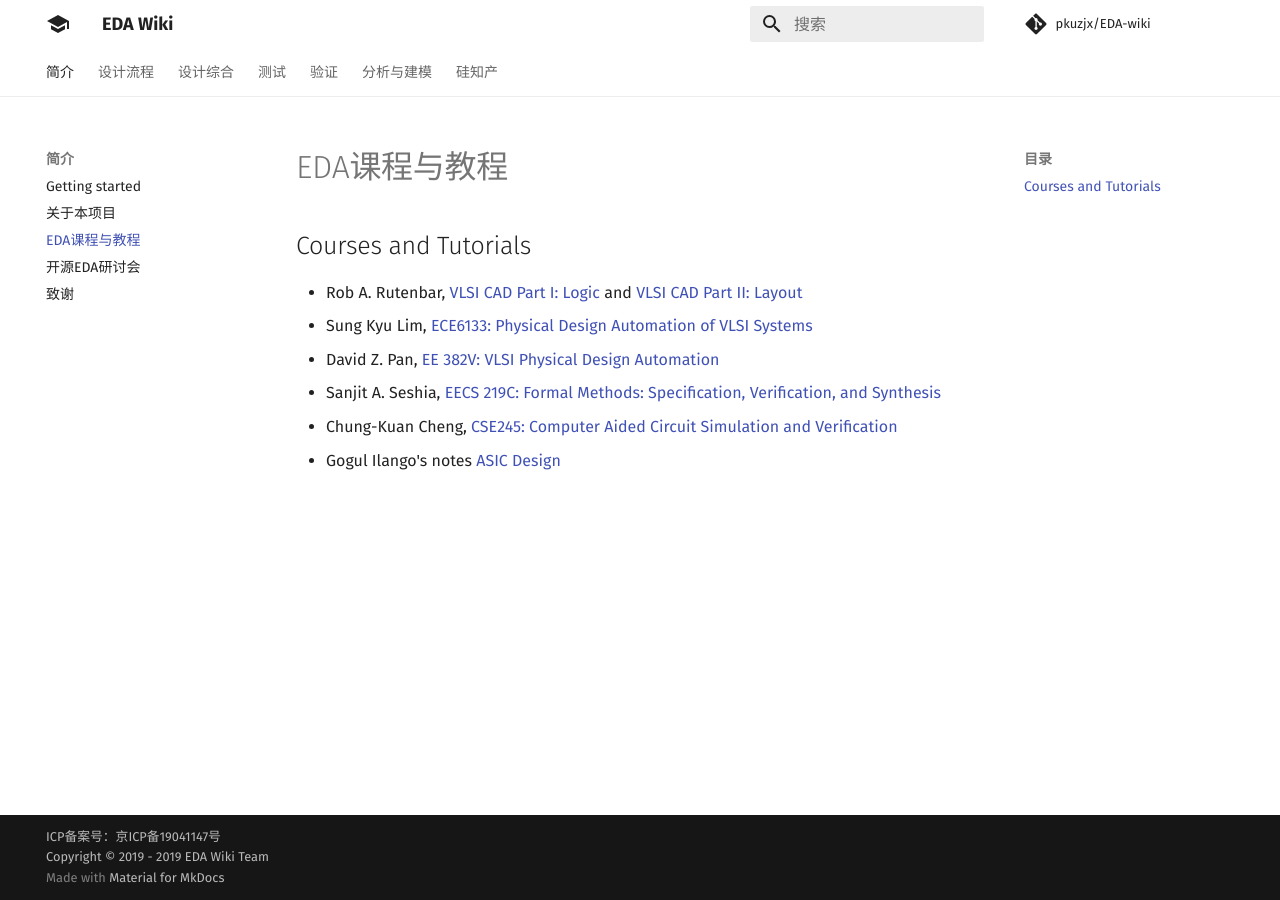
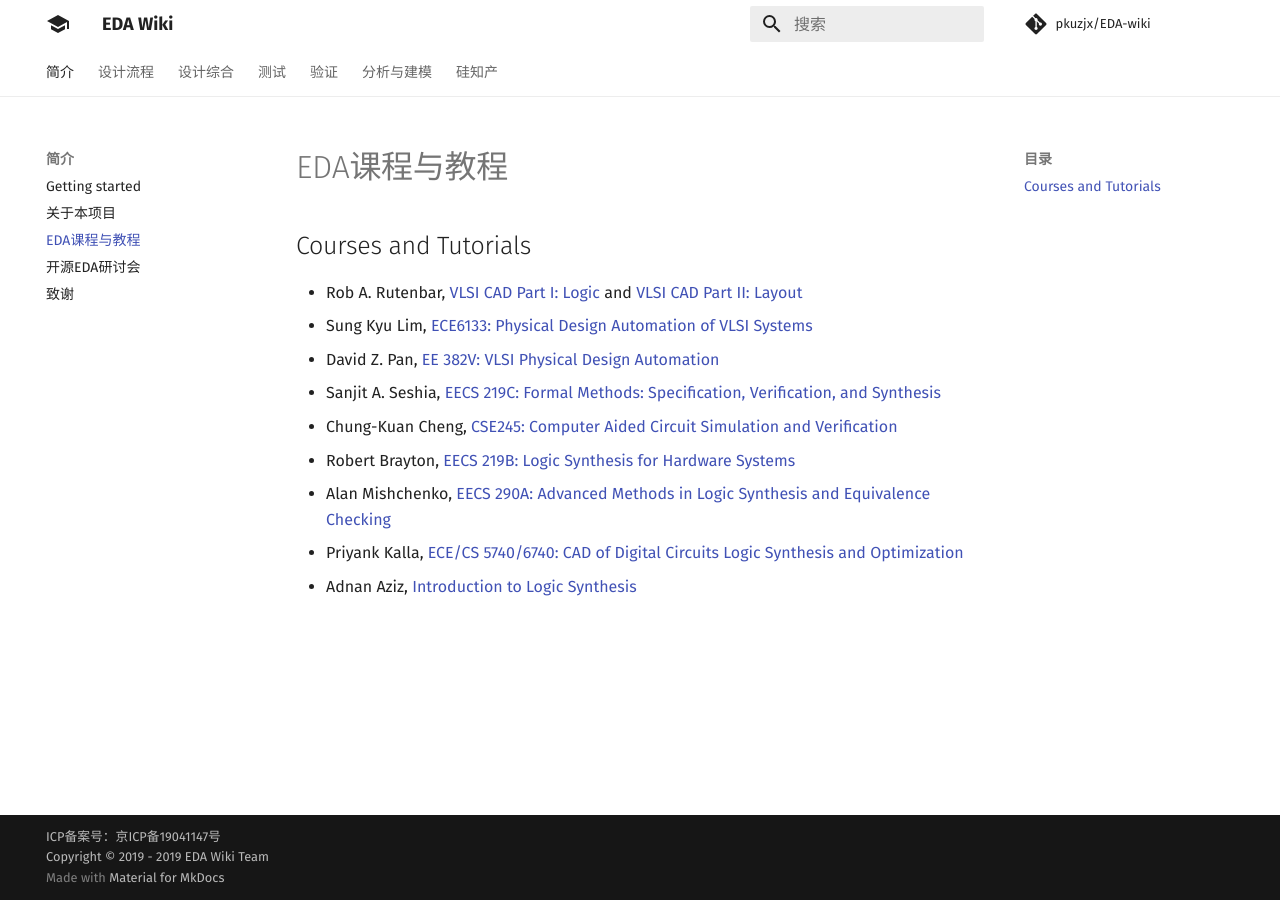
Before and after one commit to daitoto/EDA-wiki, an MkDocs documentation site: the page built from docs/intro/course.md, in a window 1280 px wide. Built offline with MkDocs 1.6.1 and Material for MkDocs 9.7.7, drawn with Linux system fonts in a browser that asks for light colours; comment, search, counter and statistics services are not loaded.

Commit message:
Update course.md

```diff
--- a/docs/intro/course.md
+++ b/docs/intro/course.md
@@ -4,4 +4,9 @@
  - David Z. Pan, [EE 382V: VLSI Physical Design Automation](http://users.ece.utexas.edu/~dpan/EE382V_PDA/)
  - Sanjit A. Seshia, [EECS 219C: Formal Methods: Specification, Verification, and Synthesis](https://people.eecs.berkeley.edu/~sseshia/219c/)
  - Chung-Kuan Cheng, [CSE245: Computer Aided Circuit Simulation and Verification](https://cseweb.ucsd.edu/classes/wi15/cse245-a/)
- - Gogul Ilango's notes [ASIC Design](https://gogul09.github.io/asic-design)
+ - Robert Brayton, [EECS 219B: Logic Synthesis for Hardware Systems](https://people.eecs.berkeley.edu/~brayton/courses/219b/)
+ - Alan Mishchenko, [EECS 290A: Advanced Methods in Logic Synthesis and Equivalence Checking ](https://people.eecs.berkeley.edu/~alanmi/courses/2008_290A/)
+ - Priyank Kalla, [ECE/CS 5740/6740: CAD of Digital Circuits Logic Synthesis and Optimization](https://my.ece.utah.edu/~kalla/ECE5740/5740.pdf)
+ - Adnan Aziz, [Introduction to Logic Synthesis](http://users.ece.utexas.edu/~adnan/syn-07/)
+
+<!--- - Gogul Ilango's notes [ASIC Design](https://gogul09.github.io/asic-design)-->
```
